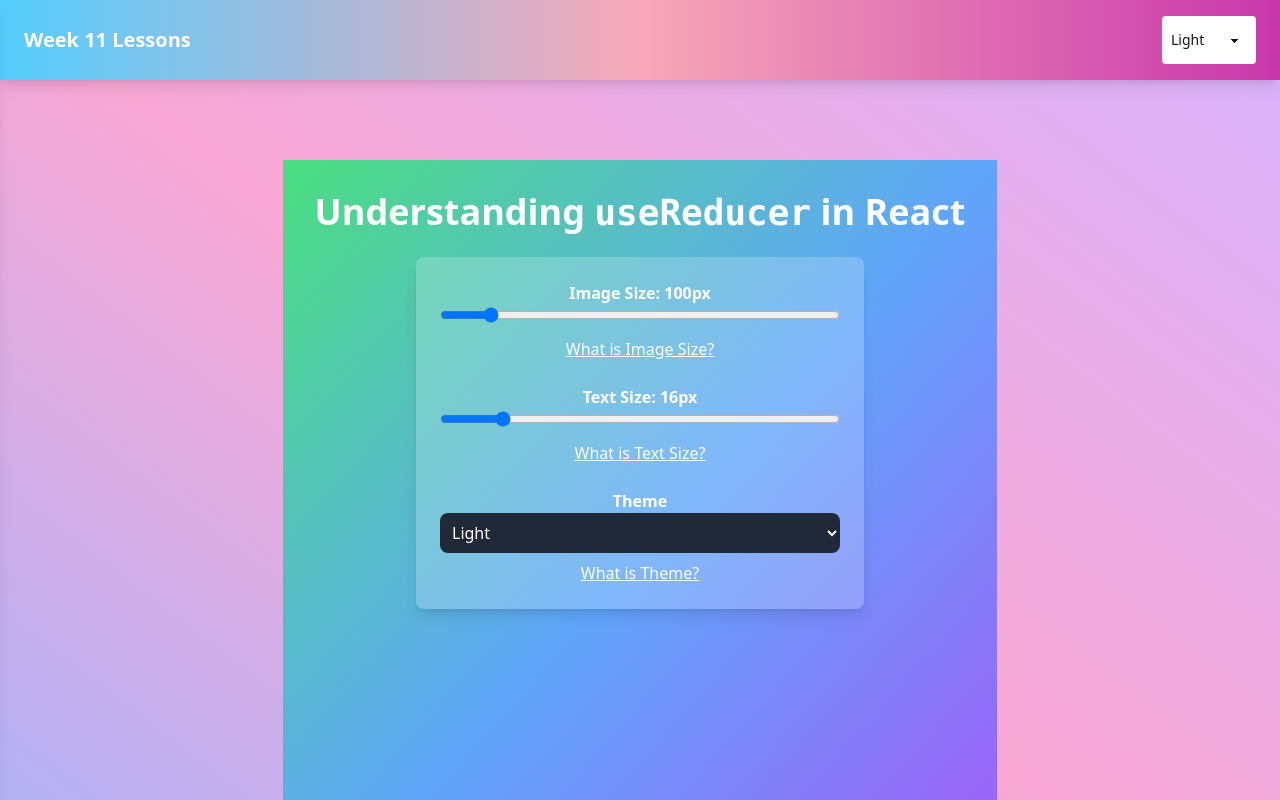
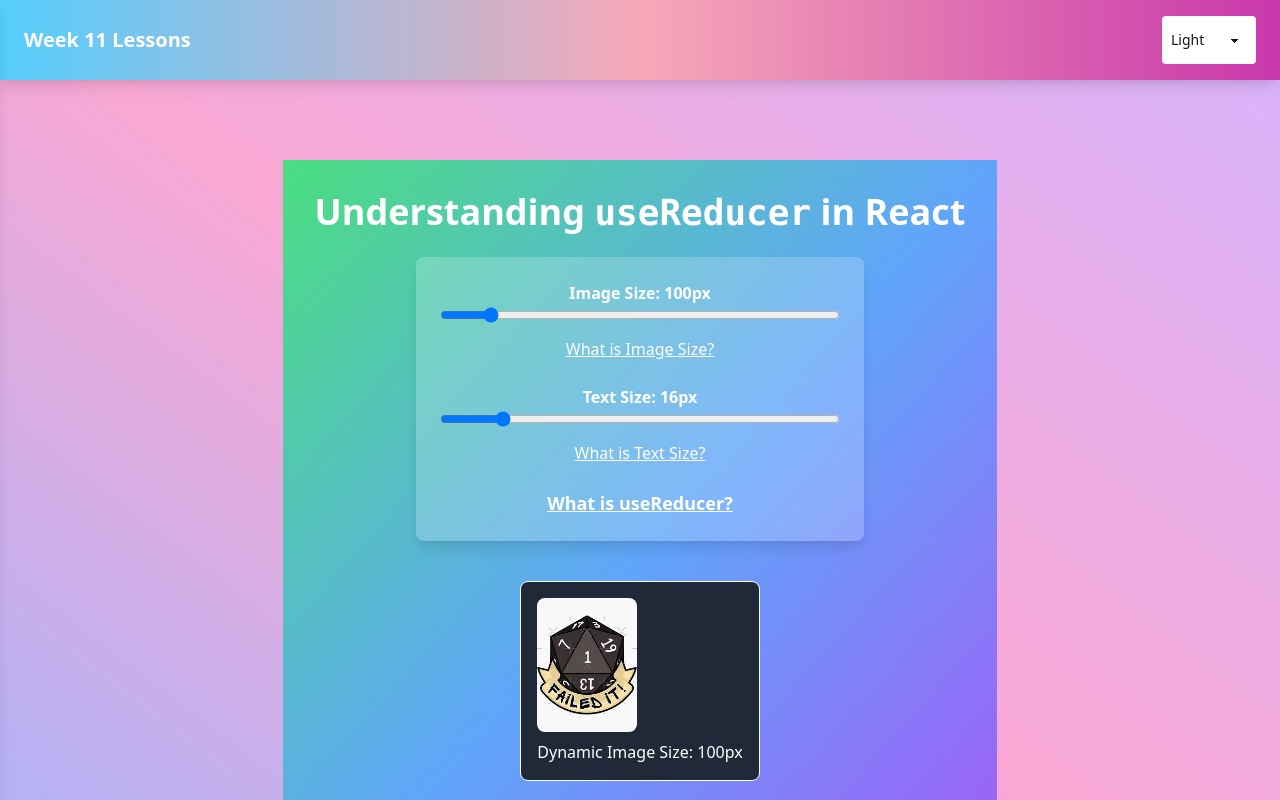
Before and after one commit to nicky-mc/week11-lessons-maybe, a Next.js app: page /another-useReducer-page in a window 1280 px wide. Shown: the top 800 px of the page. Built offline with nearby package versions, Linux system fonts and the light colour scheme.

Commit message:
more lessons completed

```diff
--- a/src/app/another-useReducer-page/page.js
+++ b/src/app/another-useReducer-page/page.js
@@ -3,12 +3,12 @@
 "use client";
 import { useReducer, useState } from "react";
 import Modal from "@/components/Modal"; // Import Modal component
+import Image from "next/image"; // Import Next.js Image component for demonstration
 
 // Initial state for the reducer
 const initialState = {
   imageSize: 100,
   textSize: 16,
-  theme: 'light',
 };
 
 // Reducer function to handle state changes
@@ -18,8 +18,6 @@ function reducer(state, action) {
       return { ...state, imageSize: action.payload };
     case 'SET_TEXT_SIZE':
       return { ...state, textSize: action.payload };
-    case 'SET_THEME':
-      return { ...state, theme: action.payload };
     default:
       throw new Error(`Unhandled action type: ${action.type}`);
   }
@@ -27,7 +25,7 @@ function reducer(state, action) {
 
 export default function UseReducerDemo() {
   const [state, dispatch] = useReducer(reducer, initialState);
-  const { imageSize, textSize, theme } = state;
+  const { imageSize, textSize } = state;
   const [isModalOpen, setModalOpen] = useState(null); // Track which modal to show
 
   // Function to open a specific modal
@@ -73,29 +71,39 @@ export default function UseReducerDemo() {
           </button>
         </div>
 
-        {/* Theme Selector */}
-        <div>
-          <label className="block font-semibold">Theme</label>
-          <select
-            value={theme}
-            onChange={(e) => dispatch({ type: 'SET_THEME', payload: e.target.value })}
-            className="w-full p-2 bg-gray-800 rounded-lg text-white"
-          >
-            <option value="light">Light</option>
-            <option value="dark">Dark</option>
-            <option value="bumblebee">Bumblebee</option>
-            <option value="cupcake">Cupcake</option>
-          </select>
-          <button className="mt-2 underline" onClick={() => openModal("theme")}>
-            What is Theme?
-          </button>
+        {/* Additional Button for useReducer Explanation */}
+        <button className="mt-4 underline text-lg font-semibold" onClick={() => openModal("useReducer")}>
+          What is useReducer?
+        </button>
+      </div>
+
+      {/* Live Demo of Changes */}
+      <div className="mt-10 flex flex-col items-center space-y-6">
+        {/* Dynamic Image Display */}
+        <div className="border border-white p-4 rounded-lg bg-gray-800">
+          <Image
+            src="/images/itbroke.jpeg" // Replace with a valid image path in your public folder
+            alt="Sample Image"
+            width={imageSize}
+            height={imageSize}
+            className="rounded-lg"
+          />
+          <p className="text-center mt-2">Dynamic Image Size: {imageSize}px</p>
         </div>
+
+        {/* Dynamic Text Display */}
+        <p
+          className="text-center"
+          style={{ fontSize: `${textSize}px` }}
+        >
+          This text size adjusts dynamically to {textSize}px
+        </p>
       </div>
 
       {/* Explanation Modals with Enhanced Content */}
       <Modal isOpen={isModalOpen === "imageSize"} onClose={closeModal} title="Image Size">
         <p><strong>Image Size</strong> refers to the dimensions of an image displayed on the screen, usually measured in pixels. Adjusting the image size dynamically helps improve user experience by ensuring images are appropriately scaled across devices and screen sizes.</p>
-        <p><strong>Real-World Application:</strong> In e-commerce, product images often have different size requirements depending on where they're shown (e.g., thumbnail vs. full view). Dynamically managing image sizes through a reducer is an efficient way to adjust image dimensions based on the user`&apos;s actions or screen size.</p>
+        <p><strong>Real-World Application:</strong> In e-commerce, product images often have different size requirements depending on where they're shown (e.g., thumbnail vs. full view). Dynamically managing image sizes through a reducer is an efficient way to adjust image dimensions based on the user's actions or screen size.</p>
       </Modal>
 
       <Modal isOpen={isModalOpen === "textSize"} onClose={closeModal} title="Text Size">
@@ -103,9 +111,10 @@ export default function UseReducerDemo() {
         <p><strong>Real-World Application:</strong> News websites and blogs often let users control text size for readability. A `useReducer` setup allows an app to adjust text size across various sections seamlessly, enhancing accessibility and user control.</p>
       </Modal>
 
-      <Modal isOpen={isModalOpen === "theme"} onClose={closeModal} title="Theme">
-        <p><strong>Theme</strong> in a web application refers to the overall visual styling, including colors, backgrounds, and typography. Themes can be changed based on user preference to improve usability and aesthetics, such as switching between light and dark modes.</p>
-        <p><strong>Real-World Application:</strong> Many applications, including social media platforms and operating systems, offer theme options. Using `useReducer` for theme management helps centralize the style changes, making it easy to apply a consistent look and feel across an entire application.</p>
+      <Modal isOpen={isModalOpen === "useReducer"} onClose={closeModal} title="What is useReducer?">
+        <p><strong>useReducer</strong> is a React hook that allows for more complex state management compared to `useState`. It is ideal for situations where the state logic involves multiple sub-values or where the state transitions depend on specific actions.</p>
+        <p><strong>How it Works:</strong> `useReducer` accepts two arguments: a reducer function and an initial state. The reducer function receives the current state and an action, and based on the action type, it returns a new state. This setup enables you to centralize all state transitions, making the code more predictable and easier to debug.</p>
+        <p><strong>Real-World Applications:</strong> In larger applications, `useReducer` can manage complex forms, handle multiple related state values, or even replace libraries like Redux for local component state. For instance, in an online shopping cart, `useReducer` can handle adding, removing, and updating items, each as a distinct action within the reducer function.</p>
       </Modal>
     </div>
   );
--- a/src/components/Nabar.jsx
+++ b/src/components/Nabar.jsx
@@ -57,6 +57,9 @@ const Navbar = () => {
             </Link>
             <Link href="/object-orientated-programming" passHref>
               <span className="text-white hover:underline cursor-pointer">Object-Oriented Programming</span>
+                      </Link>
+                      <Link href="/another-useReducer-page" passHref>
+              <span className="text-white hover:underline cursor-pointer">Another useReducer page</span>
             </Link>
           </nav>
           <button
```
Also changed, not shown: public/images/itbroke.jpeg (added).
